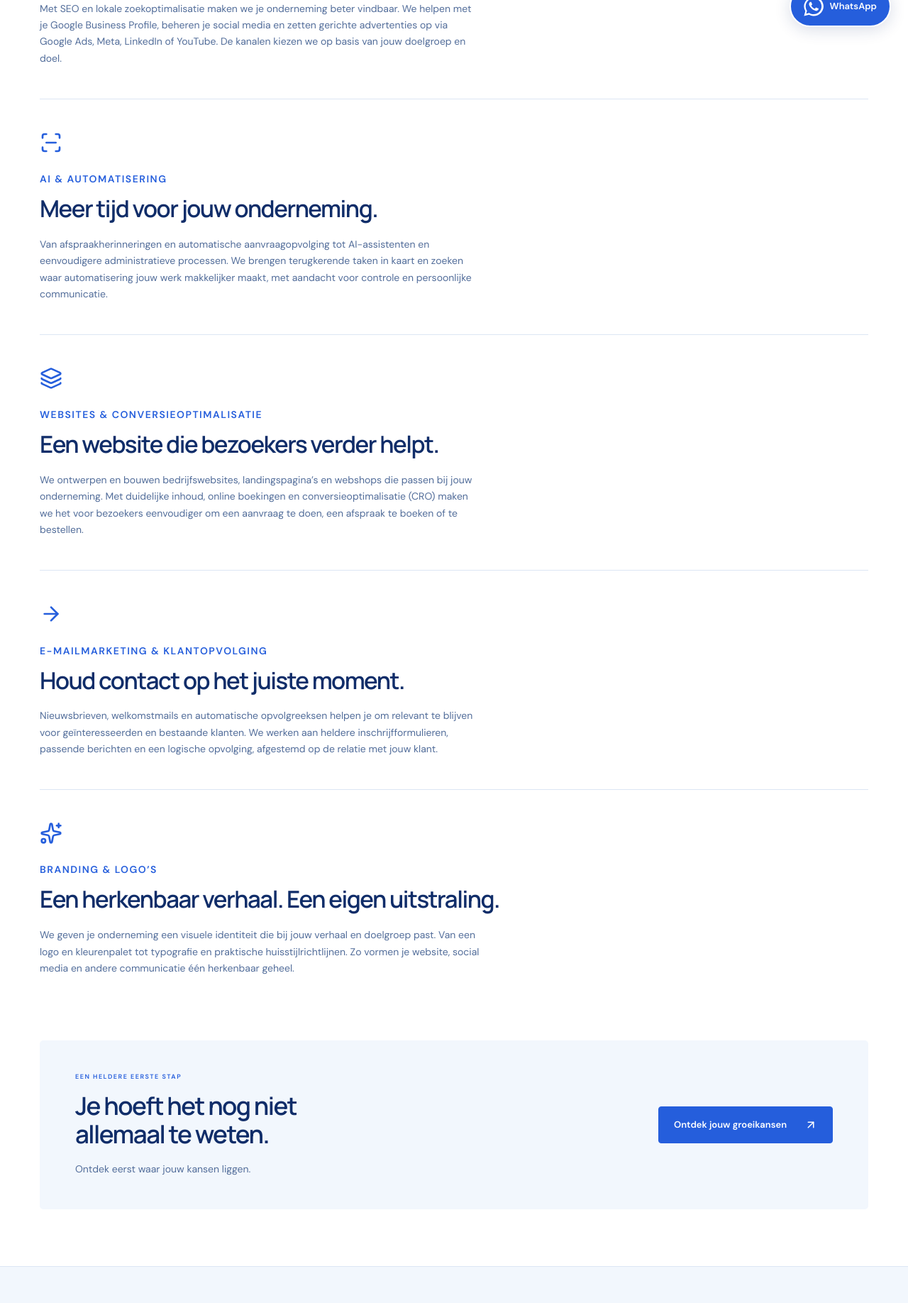
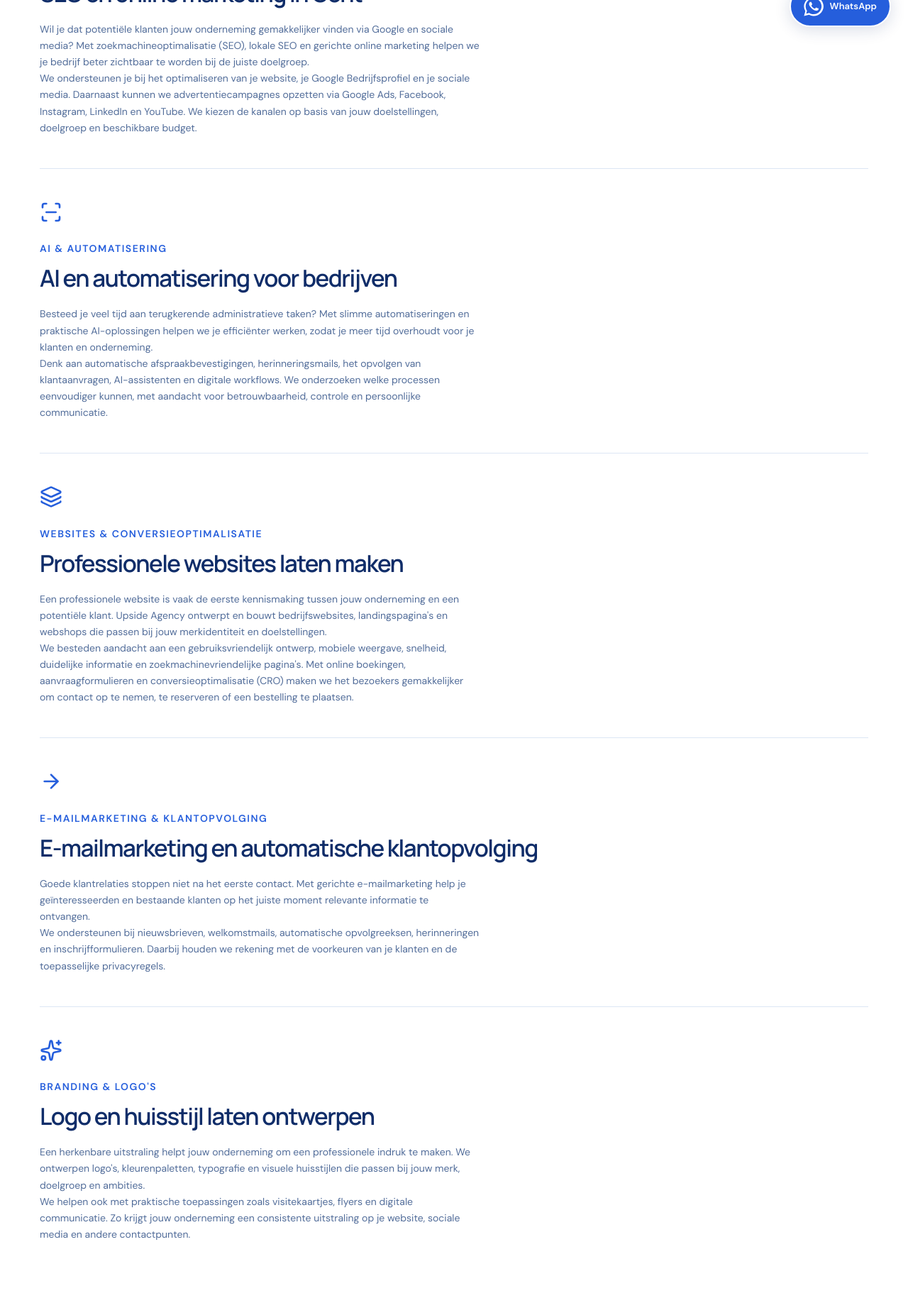
Before and after one commit to teyreb-art/Upside, a plain HTML site: page diensten.html in a window 1280 px wide. Shown: the part 738-2574 px from the top of the page at 71% size. Drawn offline with Linux system fonts and the light colour scheme.

Commit message:
Update diensten.html

```diff
--- a/diensten.html
+++ b/diensten.html
@@ -1,26 +1,23 @@
+
 <!doctype html>
 <html lang="nl-BE">
-
 <head>
   <meta charset="utf-8">
   <meta name="viewport" content="width=device-width, initial-scale=1">
 
   <title>SEO, Websites &amp; Online Marketing in Gent | Upside Agency</title>
-  <meta name="description"
-        content="Ontdek de diensten van Upside Agency in Gent: SEO, online marketing, websites, Google Ads, AI-automatisering en branding voor starters en kmo's.">
+  <meta name="description" content="Ontdek de diensten van Upside Agency in Gent: SEO, online marketing, websites, Google Ads, AI-automatisering en branding voor starters en kmo's.">
 
   <link rel="canonical" href="https://upsideagency.be/diensten">
-
   <meta name="robots" content="index, follow">
-
   <link rel="icon" type="image/png" href="/assets/favicon.png?v=2">
 
   <meta property="og:type" content="website">
-  <meta property="og:title" content="SEO, Websites & Online Marketing | Upside Agency">
-  <meta property="og:description"
-        content="Meer klanten bereiken en slimmer groeien met SEO, websites, marketing en automatisering. Ontdek onze diensten.">
+  <meta property="og:title" content="SEO, Websites &amp; Online Marketing | Upside Agency">
+  <meta property="og:description" content="Meer klanten bereiken en slimmer groeien met SEO, websites, marketing en automatisering. Ontdek onze diensten.">
   <meta property="og:url" content="https://upsideagency.be/diensten">
   <meta property="og:locale" content="nl_BE">
+  <meta property="og:site_name" content="Upside Agency">
 
   <link rel="stylesheet" href="style.css?v=mobile-2">
   <link rel="stylesheet" href="contact-extra.css?v=2">
@@ -29,98 +26,284 @@
 
 <body data-page="diensten">
 <a href="#main" class="skip-link">Naar de inhoud</a>
+
 <header class="header">
-<div class="wrap header-inner"><a class="logo" href="index.html" aria-label="Upside home"><span class="brand-icon"><i></i><i></i><i></i><i></i></span>upside<span class="dot">.</span></a><button class="menu-button" aria-label="Menu openen" aria-expanded="false"><svg xmlns="http://www.w3.org/2000/svg" width="24" height="24" viewBox="0 0 24 24" fill="none" stroke="currentColor" stroke-width="2" stroke-linecap="round" stroke-linejoin="round" class="lucide lucide-menu" aria-hidden="true"><path d="M4 5h16"></path><path d="M4 12h16"></path><path d="M4 19h16"></path></svg></button>
-<nav class="" aria-label="Hoofdnavigatie"><a href="diensten.html" aria-current="page">Diensten</a><a href="resultaten.html">Groei &amp; resultaten</a><a href="projecten.html">Projecten</a><a href="over.html">Over Upside</a><a class="nav-scan" href="groeiscan.html">Gratis groeiscan <svg xmlns="http://www.w3.org/2000/svg" width="16" height="16" viewBox="0 0 24 24" fill="none" stroke="currentColor" stroke-width="2" stroke-linecap="round" stroke-linejoin="round" class="lucide lucide-arrow-up-right" aria-hidden="true"><path d="M7 7h10v10"></path><path d="M7 17 17 7"></path></svg></a>
-<a class="nav-apply" href="contact.html#lead-form">Ik wil aan de slag</a></nav>
+  <div class="wrap header-inner">
+    <a class="logo" href="index.html" aria-label="Upside home">
+      <span class="brand-icon"><i></i><i></i><i></i><i></i></span>
+      upside<span class="dot">.</span>
+    </a>
+
+    <button class="menu-button" aria-label="Menu openen" aria-expanded="false">
+      <svg xmlns="http://www.w3.org/2000/svg" width="24" height="24" viewBox="0 0 24 24" fill="none" stroke="currentColor" stroke-width="2" stroke-linecap="round" stroke-linejoin="round" class="lucide lucide-menu" aria-hidden="true">
+        <path d="M4 5h16"></path>
+        <path d="M4 12h16"></path>
+        <path d="M4 19h16"></path>
+      </svg>
+    </button>
+
+    <nav aria-label="Hoofdnavigatie">
+      <a href="diensten.html" aria-current="page">Diensten</a>
+      <a href="resultaten.html">Groei &amp; resultaten</a>
+      <a href="projecten.html">Projecten</a>
+      <a href="over.html">Over Upside</a>
+      <a class="nav-scan" href="groeiscan.html">
+        Gratis groeiscan
+        <svg xmlns="http://www.w3.org/2000/svg" width="16" height="16" viewBox="0 0 24 24" fill="none" stroke="currentColor" stroke-width="2" stroke-linecap="round" stroke-linejoin="round" class="lucide lucide-arrow-up-right" aria-hidden="true">
+          <path d="M7 7h10v10"></path>
+          <path d="M7 17 17 7"></path>
+        </svg>
+      </a>
+      <a class="nav-apply" href="contact.html#lead-form">Ik wil aan de slag</a>
+    </nav>
   </div>
 </header>
+
 <main id="main">
+
+  <!-- INTRODUCTIE -->
   <div class="page-intro wrap">
-<div class="eyebrow"><span></span>MARKETING · AI · WEBSITES · BRANDING
+    <div class="eyebrow">
+      <span></span>MARKETING · AI · WEBSITES · BRANDING
     </div>
-<h1>Wat heb jij nodig om verder te groeien?
-</h1>
-<p>Van meer zichtbaarheid en een herkenbare huisstijl tot een sterke website en slimmer werken. We stemmen de aanpak af op jouw onderneming, je doelgroep en je ambities.
+
+    <h1>Online marketing, SEO en websites voor ondernemers</h1>
+
+    <p>
+      Wat heb jij nodig om verder te groeien?
+      Upside Agency helpt starters, zelfstandigen en groeiende kmo's
+      vanuit Gent met online marketing, zoekmachineoptimalisatie,
+      professionele websites, branding en slimme automatisering.
+      We stemmen onze aanpak af op jouw onderneming, doelgroep en ambities.
     </p>
   </div>
+
   <div class="wrap service-details">
-<section class="service-detail">
-<div><svg xmlns="http://www.w3.org/2000/svg" width="32" height="32" viewBox="0 0 24 24" fill="none" stroke="currentColor" stroke-width="2" stroke-linecap="round" stroke-linejoin="round" class="lucide lucide-target" aria-hidden="true"><circle cx="12" cy="12" r="10"></circle><circle cx="12" cy="12" r="6"></circle><circle cx="12" cy="12" r="2"></circle></svg>
-<p class="section-label">Marketing &amp; zichtbaarheid
+
+    <!-- SEO EN ONLINE MARKETING -->
+    <section class="service-detail" id="online-marketing">
+      <div>
+        <svg xmlns="http://www.w3.org/2000/svg" width="32" height="32" viewBox="0 0 24 24" fill="none" stroke="currentColor" stroke-width="2" stroke-linecap="round" stroke-linejoin="round" class="lucide lucide-target" aria-hidden="true">
+          <circle cx="12" cy="12" r="10"></circle>
+          <circle cx="12" cy="12" r="6"></circle>
+          <circle cx="12" cy="12" r="2"></circle>
+        </svg>
+
+        <p class="section-label">Marketing &amp; zichtbaarheid</p>
+        <h2>SEO en online marketing in Gent</h2>
+
+        <p>
+          Wil je dat potentiële klanten jouw onderneming gemakkelijker
+          vinden via Google en sociale media? Met zoekmachineoptimalisatie
+          (SEO), lokale SEO en gerichte online marketing helpen we
+          je bedrijf beter zichtbaar te worden bij de juiste doelgroep.
         </p>
-<h2>Bereik de mensen die bij jou passen.
-</h2>
-<p>Met SEO en lokale zoekoptimalisatie maken we je onderneming beter vindbaar. We helpen met je Google Business Profile, beheren je social media en zetten gerichte advertenties op via Google Ads, Meta, LinkedIn of YouTube. De kanalen kiezen we op basis van jouw doelgroep en doel.
+
+        <p>
+          We ondersteunen je bij het optimaliseren van je website,
+          je Google Bedrijfsprofiel en je sociale media.
+          Daarnaast kunnen we advertentiecampagnes opzetten via
+          Google Ads, Facebook, Instagram, LinkedIn en YouTube.
+          We kiezen de kanalen op basis van jouw doelstellingen,
+          doelgroep en beschikbare budget.
         </p>
       </div>
     </section>
-<section class="service-detail">
-<div><svg xmlns="http://www.w3.org/2000/svg" width="32" height="32" viewBox="0 0 24 24" fill="none" stroke="currentColor" stroke-width="2" stroke-linecap="round" stroke-linejoin="round" class="lucide lucide-scan-line" aria-hidden="true"><path d="M3 7V5a2 2 0 0 1 2-2h2"></path><path d="M17 3h2a2 2 0 0 1 2 2v2"></path><path d="M21 17v2a2 2 0 0 1-2 2h-2"></path><path d="M7 21H5a2 2 0 0 1-2-2v-2"></path><path d="M7 12h10"></path></svg>
-<p class="section-label">AI &amp; automatisering
+
+    <!-- AI EN AUTOMATISERING -->
+    <section class="service-detail" id="ai-automatisering">
+      <div>
+        <svg xmlns="http://www.w3.org/2000/svg" width="32" height="32" viewBox="0 0 24 24" fill="none" stroke="currentColor" stroke-width="2" stroke-linecap="round" stroke-linejoin="round" class="lucide lucide-scan-line" aria-hidden="true">
+          <path d="M3 7V5a2 2 0 0 1 2-2h2"></path>
+          <path d="M17 3h2a2 2 0 0 1 2 2v2"></path>
+          <path d="M21 17v2a2 2 0 0 1-2 2h-2"></path>
+          <path d="M7 21H5a2 2 0 0 1-2-2v-2"></path>
+          <path d="M7 12h10"></path>
+        </svg>
+
+        <p class="section-label">AI &amp; automatisering</p>
+        <h2>AI en automatisering voor bedrijven</h2>
+
+        <p>
+          Besteed je veel tijd aan terugkerende administratieve taken?
+          Met slimme automatiseringen en praktische AI-oplossingen
+          helpen we je efficiënter werken, zodat je meer tijd
+          overhoudt voor je klanten en onderneming.
         </p>
-<h2>Meer tijd voor jouw onderneming.
-</h2>
-<p>Van afspraakherinneringen en automatische aanvraagopvolging tot AI-assistenten en eenvoudigere administratieve processen. We brengen terugkerende taken in kaart en zoeken waar automatisering jouw werk makkelijker maakt, met aandacht voor controle en persoonlijke communicatie.
+
+        <p>
+          Denk aan automatische afspraakbevestigingen,
+          herinneringsmails, het opvolgen van klantaanvragen,
+          AI-assistenten en digitale workflows.
+          We onderzoeken welke processen eenvoudiger kunnen,
+          met aandacht voor betrouwbaarheid, controle
+          en persoonlijke communicatie.
         </p>
       </div>
     </section>
-<section class="service-detail">
-<div><svg xmlns="http://www.w3.org/2000/svg" width="32" height="32" viewBox="0 0 24 24" fill="none" stroke="currentColor" stroke-width="2" stroke-linecap="round" stroke-linejoin="round" class="lucide lucide-layers" aria-hidden="true"><path d="M12.83 2.18a2 2 0 0 0-1.66 0L2.6 6.08a1 1 0 0 0 0 1.83l8.58 3.91a2 2 0 0 0 1.66 0l8.58-3.9a1 1 0 0 0 0-1.83z"></path><path d="M2 12a1 1 0 0 0 .58.91l8.6 3.91a2 2 0 0 0 1.65 0l8.58-3.9A1 1 0 0 0 22 12"></path><path d="M2 17a1 1 0 0 0 .58.91l8.6 3.91a2 2 0 0 0 1.65 0l8.58-3.9A1 1 0 0 0 22 17"></path></svg>
-<p class="section-label">Websites &amp; conversieoptimalisatie
+
+    <!-- WEBSITES -->
+    <section class="service-detail" id="websites">
+      <div>
+        <svg xmlns="http://www.w3.org/2000/svg" width="32" height="32" viewBox="0 0 24 24" fill="none" stroke="currentColor" stroke-width="2" stroke-linecap="round" stroke-linejoin="round" class="lucide lucide-layers" aria-hidden="true">
+          <path d="M12.83 2.18a2 2 0 0 0-1.66 0L2.6 6.08a1 1 0 0 0 0 1.83l8.58 3.91a2 2 0 0 0 1.66 0l8.58-3.9a1 1 0 0 0 0-1.83z"></path>
+          <path d="M2 12a1 1 0 0 0 .58.91l8.6 3.91a2 2 0 0 0 1.65 0l8.58-3.9A1 1 0 0 0 22 12"></path>
+          <path d="M2 17a1 1 0 0 0 .58.91l8.6 3.91a2 2 0 0 0 1.65 0l8.58-3.9A1 1 0 0 0 22 17"></path>
+        </svg>
+
+        <p class="section-label">Websites &amp; conversieoptimalisatie</p>
+        <h2>Professionele websites laten maken</h2>
+
+        <p>
+          Een professionele website is vaak de eerste kennismaking
+          tussen jouw onderneming en een potentiële klant.
+          Upside Agency ontwerpt en bouwt bedrijfswebsites,
+          landingspagina's en webshops die passen bij jouw
+          merkidentiteit en doelstellingen.
         </p>
-<h2>Een website die bezoekers verder helpt.
-</h2>
-<p>We ontwerpen en bouwen bedrijfswebsites, landingspagina’s en webshops die passen bij jouw onderneming. Met duidelijke inhoud, online boekingen en conversieoptimalisatie (CRO) maken we het voor bezoekers eenvoudiger om een aanvraag te doen, een afspraak te boeken of te bestellen.
+
+        <p>
+          We besteden aandacht aan een gebruiksvriendelijk ontwerp,
+          mobiele weergave, snelheid, duidelijke informatie
+          en zoekmachinevriendelijke pagina's.
+          Met online boekingen, aanvraagformulieren en
+          conversieoptimalisatie (CRO) maken we het bezoekers
+          gemakkelijker om contact op te nemen, te reserveren
+          of een bestelling te plaatsen.
         </p>
       </div>
     </section>
-<section class="service-detail">
-<div><svg xmlns="http://www.w3.org/2000/svg" width="32" height="32" viewBox="0 0 24 24" fill="none" stroke="currentColor" stroke-width="2" stroke-linecap="round" stroke-linejoin="round" class="lucide lucide-arrow-right" aria-hidden="true"><path d="M5 12h14"></path><path d="m12 5 7 7-7 7"></path></svg>
-<p class="section-label">E-mailmarketing &amp; klantopvolging
+
+    <!-- E-MAILMARKETING -->
+    <section class="service-detail" id="emailmarketing">
+      <div>
+        <svg xmlns="http://www.w3.org/2000/svg" width="32" height="32" viewBox="0 0 24 24" fill="none" stroke="currentColor" stroke-width="2" stroke-linecap="round" stroke-linejoin="round" class="lucide lucide-arrow-right" aria-hidden="true">
+          <path d="M5 12h14"></path>
+          <path d="m12 5 7 7-7 7"></path>
+        </svg>
+
+        <p class="section-label">E-mailmarketing &amp; klantopvolging</p>
+        <h2>E-mailmarketing en automatische klantopvolging</h2>
+
+        <p>
+          Goede klantrelaties stoppen niet na het eerste contact.
+          Met gerichte e-mailmarketing help je geïnteresseerden
+          en bestaande klanten op het juiste moment
+          relevante informatie te ontvangen.
         </p>
-<h2>Houd contact op het juiste moment.
-</h2>
-<p>Nieuwsbrieven, welkomstmails en automatische opvolgreeksen helpen je om relevant te blijven voor geïnteresseerden en bestaande klanten. We werken aan heldere inschrijfformulieren, passende berichten en een logische opvolging, afgestemd op de relatie met jouw klant.
+
+        <p>
+          We ondersteunen bij nieuwsbrieven, welkomstmails,
+          automatische opvolgreeksen, herinneringen en
+          inschrijfformulieren. Daarbij houden we rekening
+          met de voorkeuren van je klanten en de toepasselijke
+          privacyregels.
         </p>
       </div>
     </section>
-<section class="service-detail">
-<div><svg xmlns="http://www.w3.org/2000/svg" width="32" height="32" viewBox="0 0 24 24" fill="none" stroke="currentColor" stroke-width="2" stroke-linecap="round" stroke-linejoin="round" class="lucide lucide-sparkles" aria-hidden="true"><path d="M11.017 2.814a1 1 0 0 1 1.966 0l1.051 5.558a2 2 0 0 0 1.594 1.594l5.558 1.051a1 1 0 0 1 0 1.966l-5.558 1.051a2 2 0 0 0-1.594 1.594l-1.051 5.558a1 1 0 0 1-1.966 0l-1.051-5.558a2 2 0 0 0-1.594-1.594l-5.558-1.051a1 1 0 0 1 0-1.966l5.558-1.051a2 2 0 0 0 1.594-1.594z"></path><path d="M20 2v4"></path><path d="M22 4h-4"></path><circle cx="4" cy="20" r="2"></circle></svg>
-<p class="section-label">Branding &amp; logo’s
+
+    <!-- BRANDING -->
+    <section class="service-detail" id="branding">
+      <div>
+        <svg xmlns="http://www.w3.org/2000/svg" width="32" height="32" viewBox="0 0 24 24" fill="none" stroke="currentColor" stroke-width="2" stroke-linecap="round" stroke-linejoin="round" class="lucide lucide-sparkles" aria-hidden="true">
+          <path d="M11.017 2.814a1 1 0 0 1 1.966 0l1.051 5.558a2 2 0 0 0 1.594 1.594l5.558 1.051a1 1 0 0 1 0 1.966l-5.558 1.051a2 2 0 0 0-1.594 1.594l-1.051 5.558a1 1 0 0 1-1.966 0l-1.051-5.558a2 2 0 0 0-1.594-1.594l-5.558-1.051a1 1 0 0 1 0-1.966l5.558-1.051a2 2 0 0 0 1.594-1.594z"></path>
+          <path d="M20 2v4"></path>
+          <path d="M22 4h-4"></path>
+          <circle cx="4" cy="20" r="2"></circle>
+        </svg>
+
+        <p class="section-label">Branding &amp; logo's</p>
+        <h2>Logo en huisstijl laten ontwerpen</h2>
+
+        <p>
+          Een herkenbare uitstraling helpt jouw onderneming
+          om een professionele indruk te maken.
+          We ontwerpen logo's, kleurenpaletten, typografie
+          en visuele huisstijlen die passen bij jouw merk,
+          doelgroep en ambities.
         </p>
-<h2>Een herkenbaar verhaal. Een eigen uitstraling.
-</h2>
-<p>We geven je onderneming een visuele identiteit die bij jouw verhaal en doelgroep past. Van een logo en kleurenpalet tot typografie en praktische huisstijlrichtlijnen. Zo vormen je website, social media en andere communicatie één herkenbaar geheel.
+
+        <p>
+          We helpen ook met praktische toepassingen zoals
+          visitekaartjes, flyers en digitale communicatie.
+          Zo krijgt jouw onderneming een consistente
+          uitstraling op je website, sociale media
+          en andere contactpunten.
         </p>
       </div>
     </section>
+
   </div>
+
+  <!-- CTA -->
   <section class="banner wrap">
     <div>
-<p class="section-label">EEN HELDERE EERSTE STAP
-</p>
-<h2>Je hoeft het nog niet<br/>allemaal te weten.
-</h2>
-<p>Ontdek eerst waar jouw kansen liggen.
-</p>
-</div><a class="button " href="groeiscan.html">Ontdek jouw groeikansen<svg xmlns="http://www.w3.org/2000/svg" width="18" height="18" viewBox="0 0 24 24" fill="none" stroke="currentColor" stroke-width="2" stroke-linecap="round" stroke-linejoin="round" class="lucide lucide-arrow-up-right" aria-hidden="true"><path d="M7 7h10v10"></path><path d="M7 17 17 7"></path></svg></a>
+      <p class="section-label">EEN HELDERE EERSTE STAP</p>
+      <h2>Je hoeft het nog niet<br>allemaal te weten.</h2>
+      <p>Ontdek eerst waar jouw kansen liggen.</p>
+    </div>
+
+    <a class="button" href="groeiscan.html">
+      Ontdek jouw groeikansen
+      <svg xmlns="http://www.w3.org/2000/svg" width="18" height="18" viewBox="0 0 24 24" fill="none" stroke="currentColor" stroke-width="2" stroke-linecap="round" stroke-linejoin="round" class="lucide lucide-arrow-up-right" aria-hidden="true">
+        <path d="M7 7h10v10"></path>
+        <path d="M7 17 17 7"></path>
+      </svg>
+    </a>
   </section>
+
 </main>
+
 <footer>
   <div class="wrap footer-main">
-<div><a class="logo" href="index.html" aria-label="Upside home"><span class="brand-icon"><i></i><i></i><i></i><i></i></span>upside<span class="dot">.</span></a>
-<p>Jij bouwt aan je onderneming.<br/>Wij staan aan je zijde.
-</p>
+    <div>
+      <a class="logo" href="index.html" aria-label="Upside home">
+        <span class="brand-icon"><i></i><i></i><i></i><i></i></span>
+        upside<span class="dot">.</span>
+      </a>
+      <p>Jij bouwt aan je onderneming.<br>Wij staan aan je zijde.</p>
     </div>
-<div><span>Ontdek Upside</span><a href="diensten.html">Onze oplossingen</a><a href="over.html">Onze aanpak</a><a href="contact.html">Jouw vraag</a>
+
+    <div>
+      <span>Ontdek Upside</span>
+      <a href="diensten.html">Onze oplossingen</a>
+      <a href="over.html">Onze aanpak</a>
+      <a href="contact.html">Jouw vraag</a>
     </div>
-<div><span>Een stap vooruit</span><a href="groeiscan.html">Gratis groeiscan <svg xmlns="http://www.w3.org/2000/svg" width="14" height="14" viewBox="0 0 24 24" fill="none" stroke="currentColor" stroke-width="2" stroke-linecap="round" stroke-linejoin="round" class="lucide lucide-arrow-up-right" aria-hidden="true"><path d="M7 7h10v10"></path><path d="M7 17 17 7"></path></svg></a><a href="resultaten.html">Groei &amp; resultaten</a><a href="projecten.html">Projecten</a>
+
+    <div>
+      <span>Een stap vooruit</span>
+      <a href="groeiscan.html">
+        Gratis groeiscan
+        <svg xmlns="http://www.w3.org/2000/svg" width="14" height="14" viewBox="0 0 24 24" fill="none" stroke="currentColor" stroke-width="2" stroke-linecap="round" stroke-linejoin="round" class="lucide lucide-arrow-up-right" aria-hidden="true">
+          <path d="M7 7h10v10"></path>
+          <path d="M7 17 17 7"></path>
+        </svg>
+      </a>
+      <a href="resultaten.html">Groei &amp; resultaten</a>
+      <a href="projecten.html">Projecten</a>
     </div>
   </div>
-<div class="wrap footer-bottom"><span>© 2026 Upside</span><span>Marketing · AI · Automatisering</span><span>Samen vooruit.</span>
+
+  <div class="wrap footer-bottom">
+    <span>© 2026 Upside</span>
+    <span>Marketing · AI · Automatisering</span>
+    <span>Samen vooruit.</span>
   </div>
 </footer>
-<a class="whatsapp-float" href="https://wa.me/32472317830?text=Hallo%20Upside%2C%20ik%20wil%20graag%20mijn%20bedrijf%20laten%20groeien.%20Kunnen%20we%20even%20praten%3F" target="_blank" rel="noopener noreferrer" aria-label="Stuur Upside een bericht op WhatsApp"><svg viewBox="0 0 32 32" width="28" height="28" aria-hidden="true"><path fill="currentColor" d="M16 .5A15.4 15.4 0 0 0 2.6 23.6L.5 31.5l8.1-2.1A15.5 15.5 0 1 0 16 .5Zm0 28.2c-2.4 0-4.7-.7-6.7-1.9l-.5-.3-4.8 1.3 1.3-4.7-.3-.5A12.8 12.8 0 1 1 16 28.7Zm7-9.6c-.4-.2-2.3-1.1-2.6-1.2-.4-.1-.6-.2-.9.2-.2.4-1 1.2-1.2 1.4-.2.2-.5.3-.8.1-.4-.2-1.6-.6-3.1-1.9-1.1-1-1.9-2.2-2.1-2.6-.2-.4 0-.6.2-.8l.6-.7.4-.6c.1-.2.1-.5 0-.7l-1.2-2.8c-.3-.7-.6-.6-.9-.6h-.7c-.2 0-.6.1-.9.4-.3.4-1.3 1.3-1.3 3.1s1.4 3.6 1.6 3.8c.2.3 2.7 4.2 6.5 5.8.9.4 1.6.6 2.1.8.9.3 1.7.2 2.3.2.7-.1 2.3-.9 2.6-1.8.3-.9.3-1.7.2-1.8-.1-.2-.3-.3-.7-.5Z"/></svg><span>WhatsApp</span></a>
+
+<a
+  class="whatsapp-float"
+  href="https://wa.me/32472317830?text=Hallo%20Upside%2C%20ik%20wil%20graag%20mijn%20bedrijf%20laten%20groeien.%20Kunnen%20we%20even%20praten%3F"
+  target="_blank"
+  rel="noopener noreferrer"
+  aria-label="Stuur Upside een bericht op WhatsApp"
+>
+  <svg viewBox="0 0 32 32" width="28" height="28" aria-hidden="true">
+    <path fill="currentColor" d="M16 .5A15.4 15.4 0 0 0 2.6 23.6L.5 31.5l8.1-2.1A15.5 15.5 0 1 0 16 .5Zm0 28.2c-2.4 0-4.7-.7-6.7-1.9l-.5-.3-4.8 1.3 1.3-4.7-.3-.5A12.8 12.8 0 1 1 16 28.7Zm7-9.6c-.4-.2-2.3-1.1-2.6-1.2-.4-.1-.6-.2-.8.1-.2.4-1 1.2-1.2 1.4-.2.2-.5.3-.8.1-.4-.2-1.6-.6-3.1-1.9-1.1-1-1.9-2.2-2.1-2.6-.2-.4 0-.6.2-.8l.6-.7.4-.6c.1-.2.1-.5 0-.7l-1.2-2.8c-.3-.7-.6-.6-.9-.6h-.7c-.2 0-.6.1-.9.4-.3.4-1.3 1.3-1.3 3.1s1.4 3.6 1.6 3.8c.2.3 2.7 4.2 6.5 5.8.9.4 1.6.6 2.1.8.9.3 1.7.2 2.3.2.7-.1 2.3-.9 2.6-1.8.3-.9.3-1.7.2-1.8-.1-.2-.3-.3-.7-.5Z"></path>
+  </svg>
+  <span>WhatsApp</span>
+</a>
+
 </body>
 </html>
```
Lines whose indentation alone changed are shown as unchanged.
